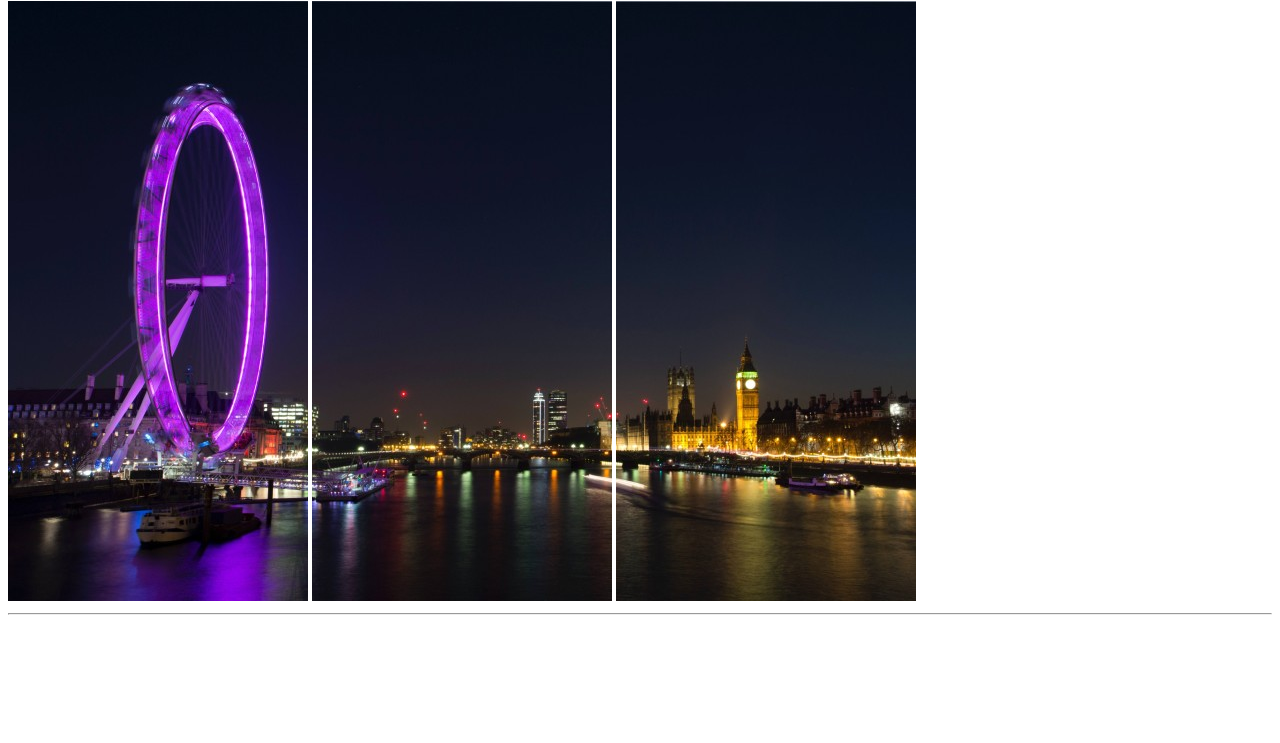
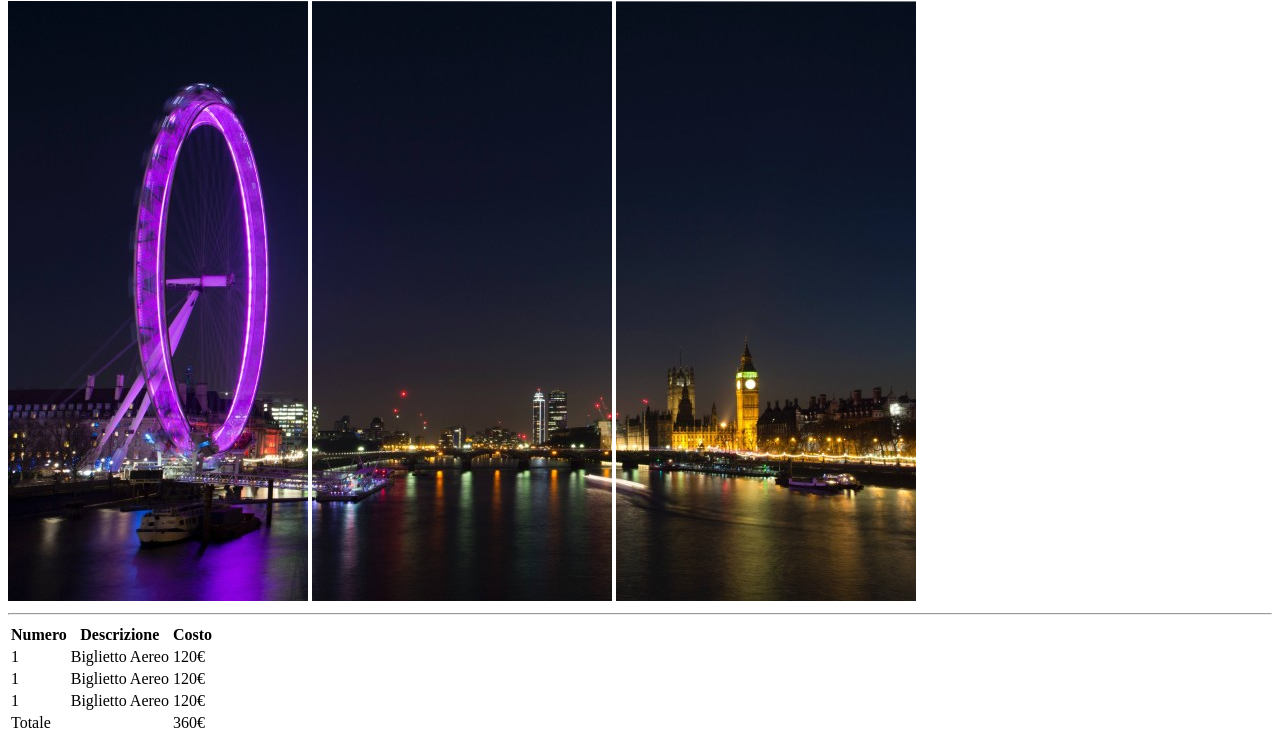
Before and after one commit to giorgios17/html-london-trip, a plain HTML site: page index.html in a window 1280 px wide. Shown: the part 79-822 px from the top of the page. Before the commit the page ends 800 px from the top, so only its background shows below. Drawn offline with Linux system fonts and the light colour scheme.

Commit message:
Creata tabella biglietti aerei

```diff
--- a/index.html
+++ b/index.html
@@ -19,6 +19,39 @@
 
     <hr>
 
+    <!--TABELLA BIGLIETTI-->
+    <table>
+        <tr>
+            <th>Numero</th>
+            <th>Descrizione</th>
+            <th>Costo</th>
+        </tr>
+
+        <tr>
+            <td>1</td>
+            <td>Biglietto Aereo</td>
+            <td>120&euro;</td>
+        </tr>
+
+        <tr>
+            <td>1</td>
+            <td>Biglietto Aereo</td>
+            <td>120&euro;</td>
+        </tr>
+
+        <tr>
+            <td>1</td>
+            <td>Biglietto Aereo</td>
+            <td>120&euro;</td>
+        </tr>
+
+        <tr>
+            <td>Totale</td>
+            <td></td>
+            <td>360&euro;</td>
+        </tr>
+
+    </table>
 
 
 </body>
```
